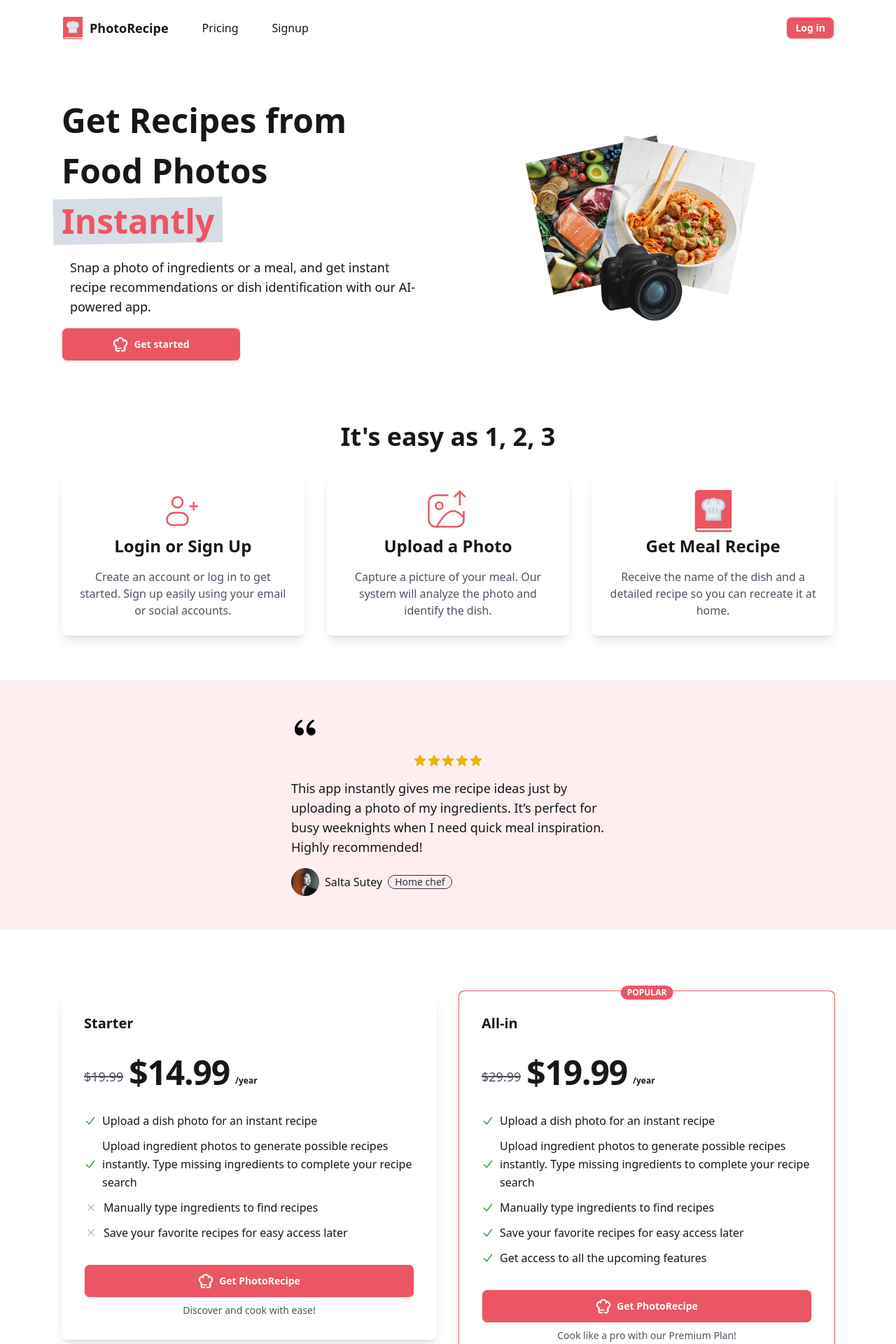
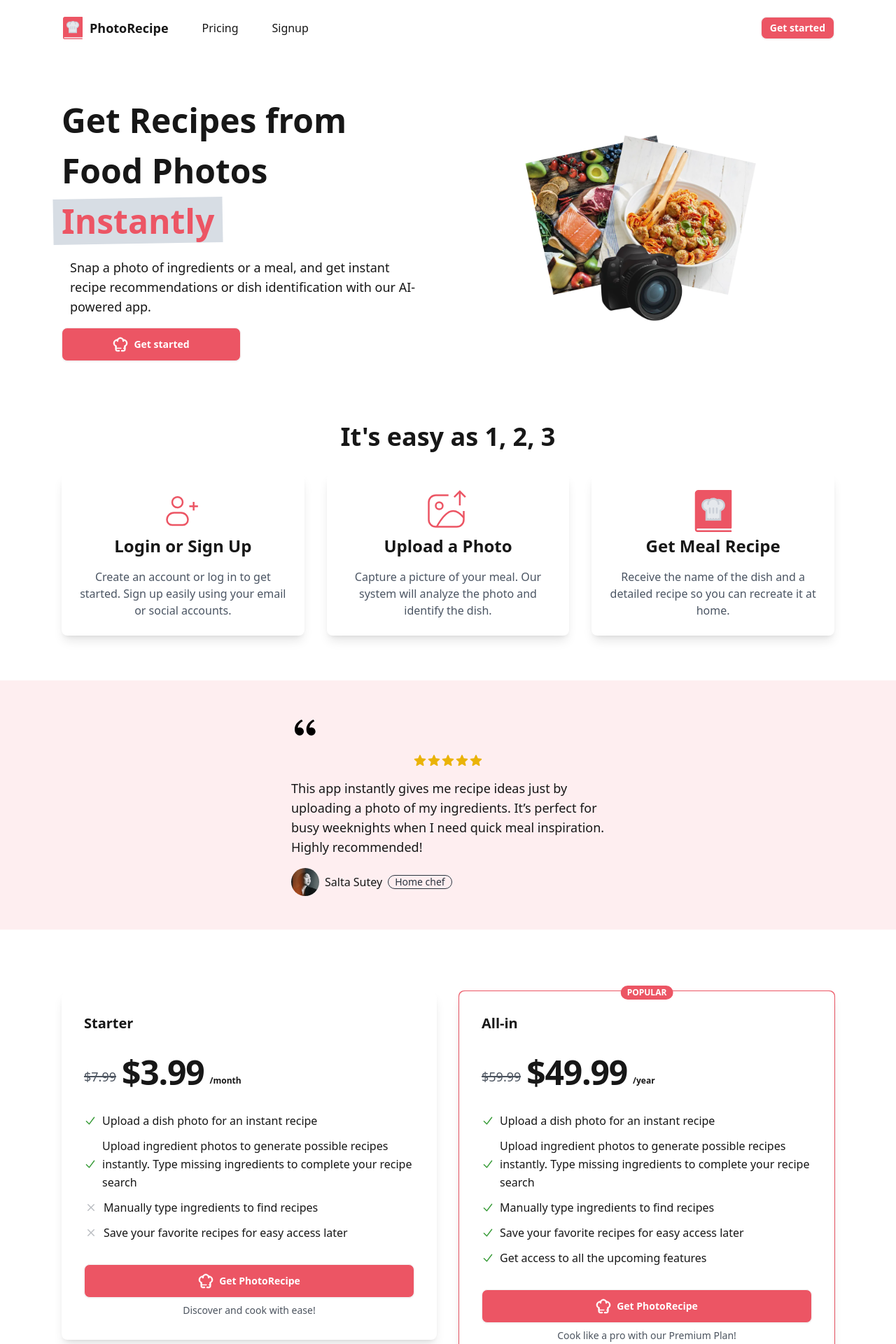
Before and after one commit to shellyear/photorecipe, a Next.js app: page / in a window 1280 px wide. Shown: the top 1920 px of the page at 70% size. Built offline with nearby package versions, Linux system fonts and the light colour scheme; no server answers.

Commit message:
[chore] pricing

```diff
--- a/src/components/layout/Header.tsx
+++ b/src/components/layout/Header.tsx
@@ -19,7 +19,7 @@ const UnauthorizedUserLayout = () => (
     </div>
     <SignInButton
       className="btn btn-sm bg-mandy hover:bg-mandydark text-white"
-      text="Log in"
+      text="Get started"
     />
   </div>
 );
--- a/src/components/sections/Pricing.tsx
+++ b/src/components/sections/Pricing.tsx
@@ -45,12 +45,12 @@ const Pricing = () => {
                 <div className="flex flex-col justify-end mb-[4px] text-lg ">
                   <p className="relative opacity-80">
                     <span className="absolute bg-base-content h-[1.5px] inset-x-0 top-[48%]"></span>
-                    <span className="text-base-content">$19.99</span>
+                    <span className="text-base-content">$7.99</span>
                   </p>
                 </div>
-                <p className="text-5xl tracking-tight font-extrabold">$14.99</p>
+                <p className="text-5xl tracking-tight font-extrabold">$3.99</p>
                 <div className="flex flex-col justify-end mb-[4px]">
-                  <span className="text-xs font-semibold">/year</span>
+                  <span className="text-xs font-semibold">/month</span>
                 </div>
               </div>
               <ul className="space-y-2.5 leading-relaxed text-base flex-1">
@@ -99,10 +99,10 @@ const Pricing = () => {
                 <div className="flex flex-col justify-end mb-[4px] text-lg ">
                   <p className="relative opacity-80">
                     <span className="absolute bg-base-content h-[1.5px] inset-x-0 top-[48%]"></span>
-                    <span className="text-base-content">$29.99</span>
+                    <span className="text-base-content">$59.99</span>
                   </p>
                 </div>
-                <p className="text-5xl tracking-tight font-extrabold">$19.99</p>
+                <p className="text-5xl tracking-tight font-extrabold">$49.99</p>
                 <div className="flex flex-col justify-end mb-[4px]">
                   <span className="text-xs font-semibold">/year</span>
                 </div>
```
